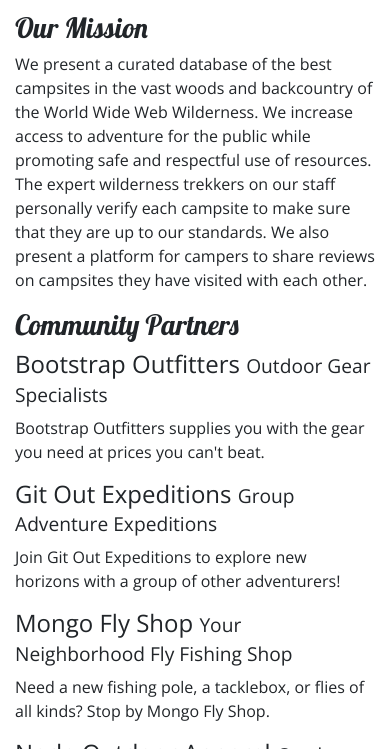
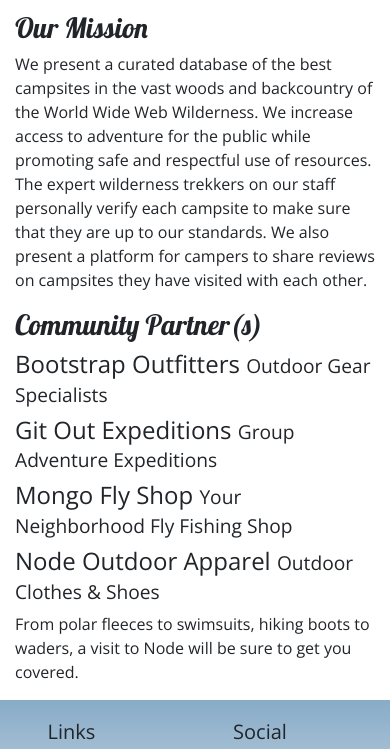
Before and after one commit to anniezh12/Bootstrap, a website: page aboutus.html in a window 390 px wide. Shown: the part 279-1028 px from the top of the page. Drawn offline with nearby package versions, Linux system fonts and the light colour scheme.

Commit message:
test commit

```diff
--- a/aboutus.html
+++ b/aboutus.html
@@ -61,13 +61,13 @@
 
         <div class="row">
             <div class="col">
-                <h3>Community Partners</h3>
+                <h3>Community Partner(s)</h3>
                 <h4>Bootstrap Outfitters <small>Outdoor Gear Specialists</small></h4>
-                <p>Bootstrap Outfitters supplies you with the gear you need at prices you can't beat.</p>
+                <p class="d-none d-sm-block">Bootstrap Outfitters supplies you with the gear you need at prices you can't beat.</p>
                 <h4>Git Out Expeditions <small>Group Adventure Expeditions</small></h4>
-                <p>Join Git Out Expeditions to explore new horizons with a group of other adventurers!</p>
+                <p class="d-none d-sm-block">Join Git Out Expeditions to explore new horizons with a group of other adventurers!</p>
                 <h4>Mongo Fly Shop <small>Your Neighborhood Fly Fishing Shop</small></h4>
-                <p>Need a new fishing pole, a tacklebox, or flies of all kinds? Stop by Mongo Fly Shop.</p>
+                <p class="d-none d-sm-block">Need a new fishing pole, a tacklebox, or flies of all kinds? Stop by Mongo Fly Shop.</p>
                 <h4>Node Outdoor Apparel <small>Outdoor Clothes & Shoes</small></h4>
                 <p>From polar fleeces to swimsuits, hiking boots to waders, a visit to Node will be sure to get you covered.</p>
             </div>
```
Also changed, not shown: styles.css (line endings or trailing spaces).
